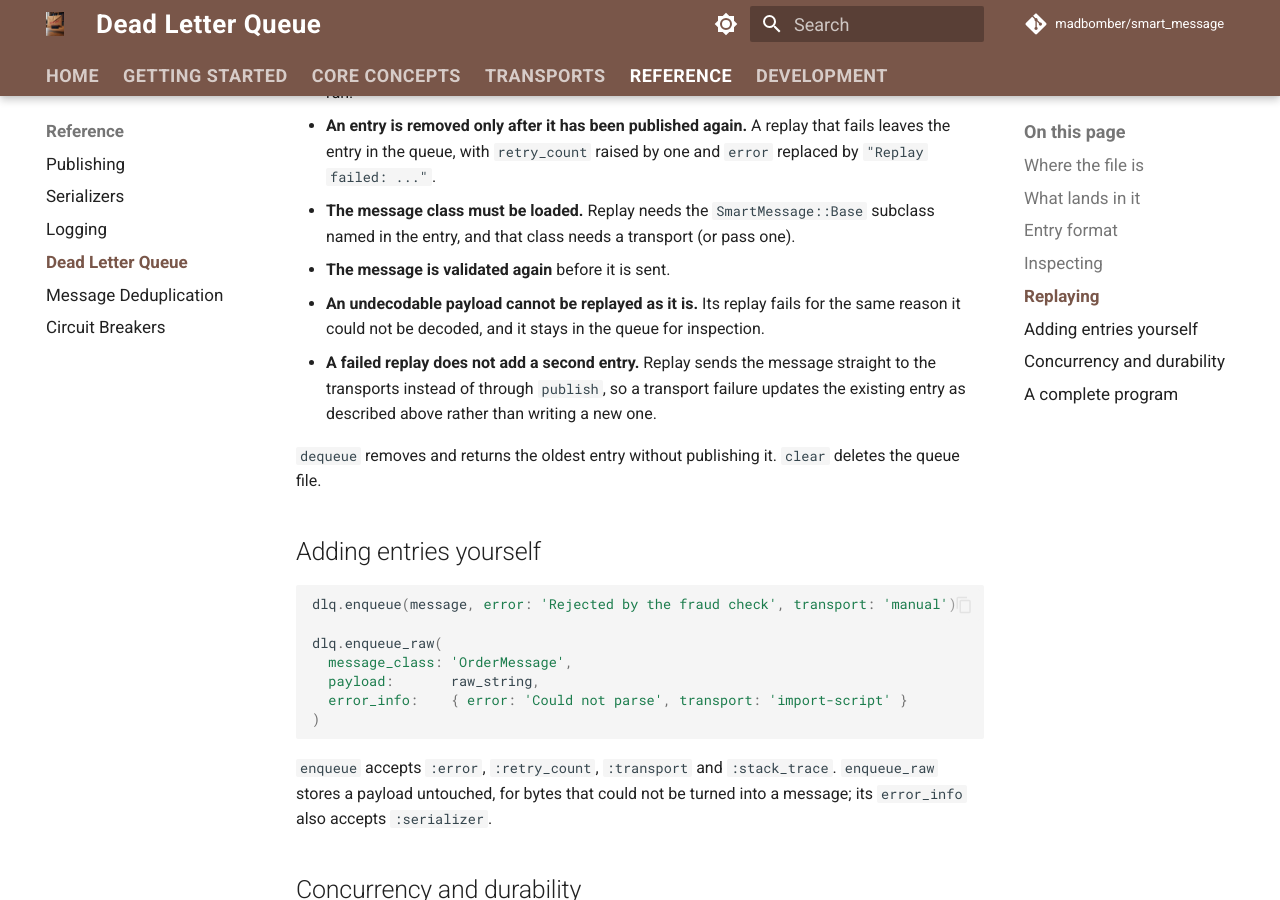
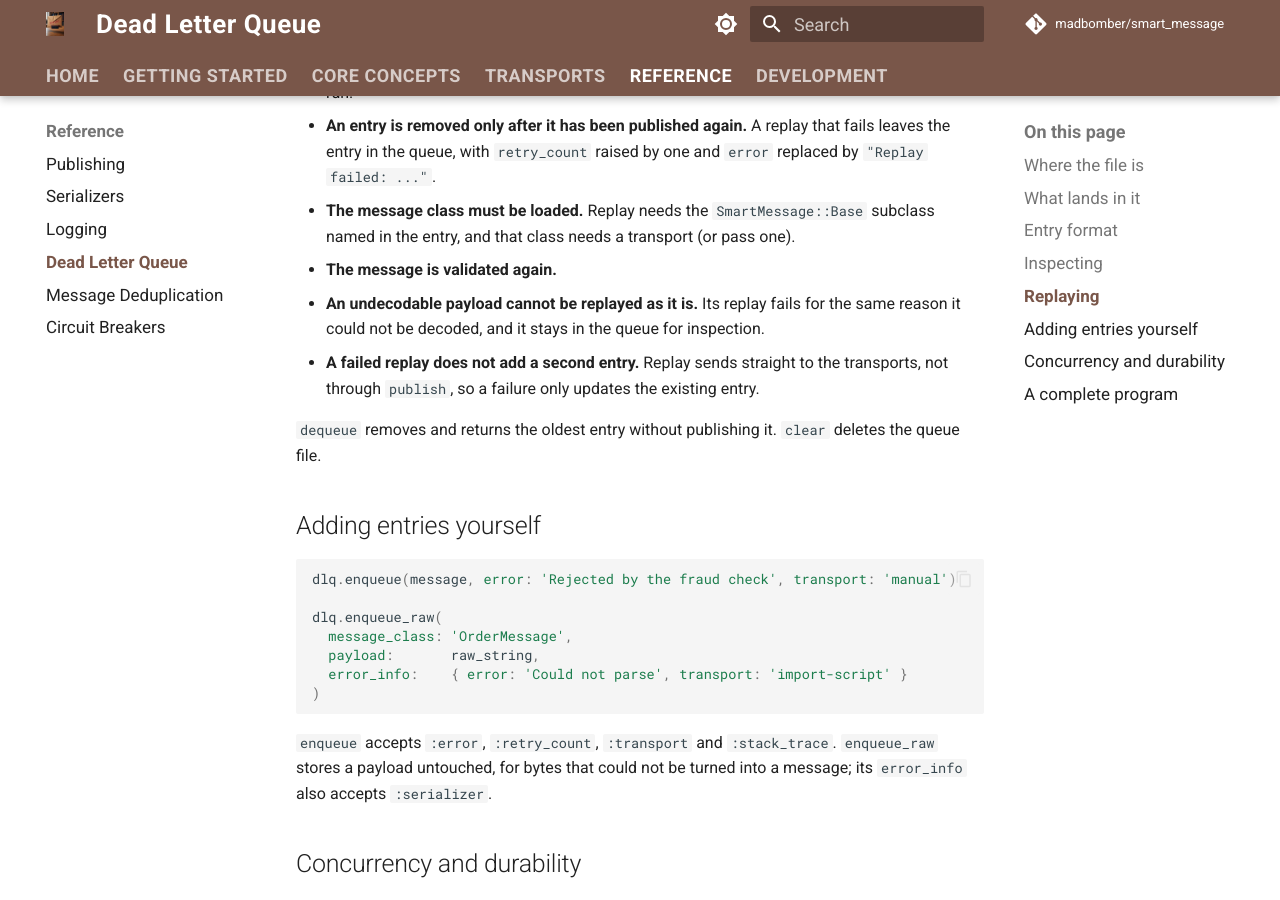
Before and after one commit to MadBomber/smart_message, an MkDocs documentation site: the page built from docs/reference/dead-letter-queue.md, in a window 1280 px wide and 900 px high, scrolled down 3559 px. Built offline with MkDocs 1.6.1 and Material for MkDocs 9.7.7, drawn with Linux system fonts in a browser that asks for light colours; comment, search, counter and statistics services are not loaded.

Commit message:
docs: tighten DLQ replay bullets

```diff
--- a/docs/reference/dead-letter-queue.md
+++ b/docs/reference/dead-letter-queue.md
@@ -116,9 +116,9 @@ Replay semantics:
 - **Replay publishes; it does not call a handler.** The message goes out on its class's transports (or the override) and reaches whoever is subscribed, like any published message. This is true for handler failures too: replaying an entry whose `transport` is `handler:OrderMessage.process` republishes the message, and every current subscriber of the class receives it, not only the handler that failed. Enable [deduplication](message-deduplication.md) if the other handlers must not process it again; the failed handler's reservation was released, so it will run.
 - **An entry is removed only after it has been published again.** A replay that fails leaves the entry in the queue, with `retry_count` raised by one and `error` replaced by `"Replay failed: ..."`.
 - **The message class must be loaded.** Replay needs the `SmartMessage::Base` subclass named in the entry, and that class needs a transport (or pass one).
-- **The message is validated again** before it is sent.
+- **The message is validated again.**
 - **An undecodable payload cannot be replayed as it is.** Its replay fails for the same reason it could not be decoded, and it stays in the queue for inspection.
-- **A failed replay does not add a second entry.** Replay sends the message straight to the transports instead of through `publish`, so a transport failure updates the existing entry as described above rather than writing a new one.
+- **A failed replay does not add a second entry.** Replay sends straight to the transports, not through `publish`, so a failure only updates the existing entry.
 
 `dequeue` removes and returns the oldest entry without publishing it. `clear` deletes the queue file.
 
```
